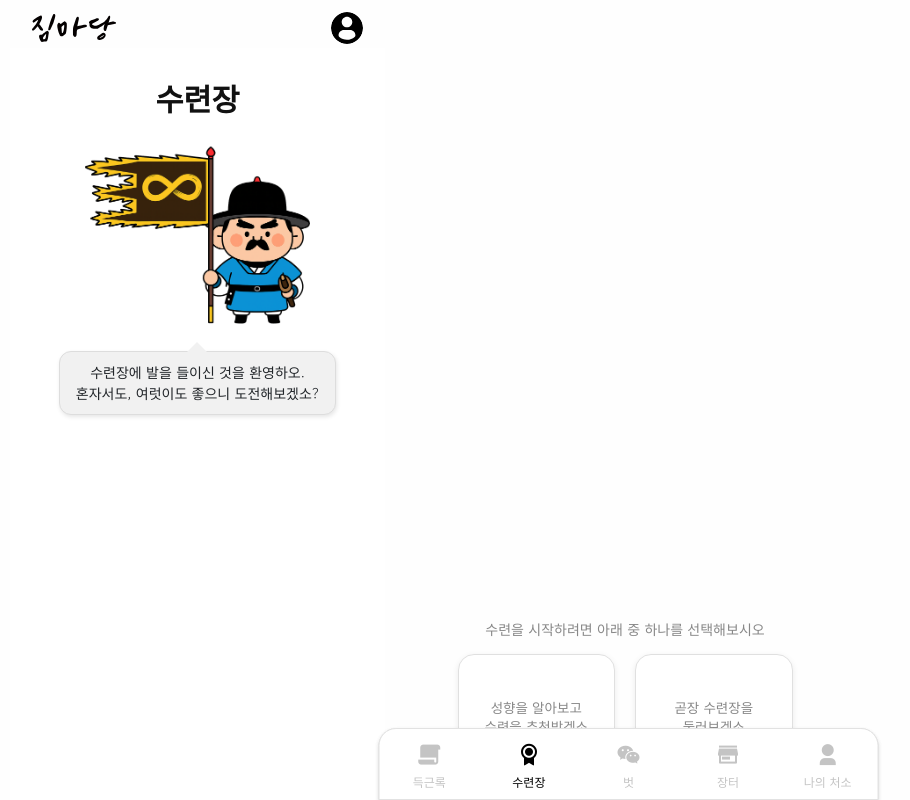
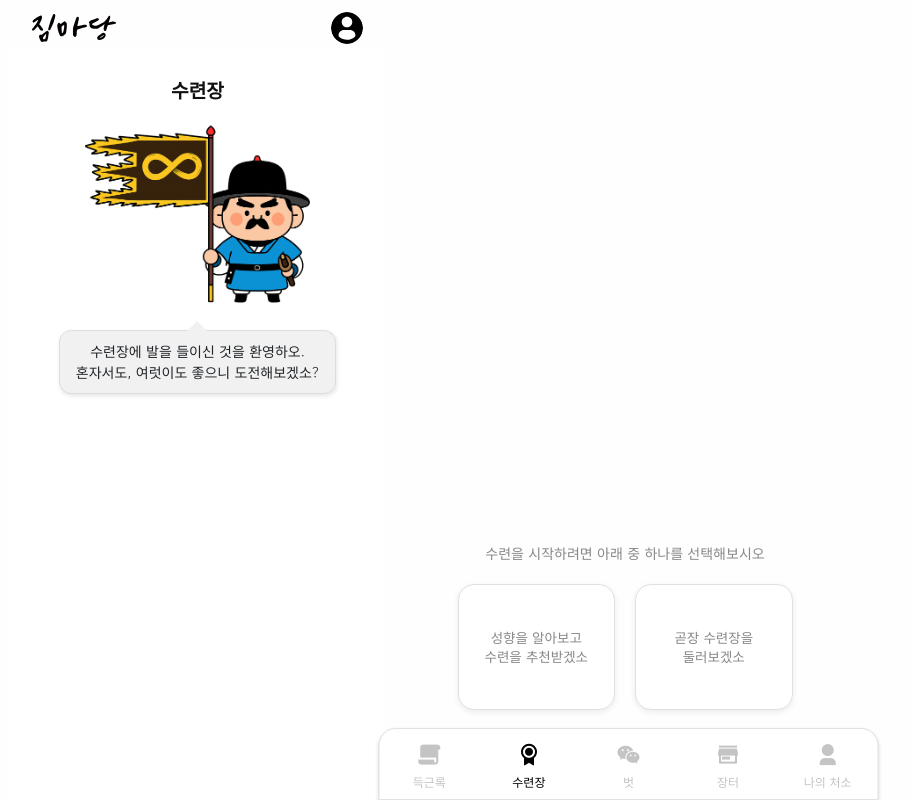
Before and after one commit to soi02/gymfrontend, a React (Vite) app: page /gymmadang/challenge/challengeIntro in a window 1280 px wide. Shown: the whole page, without its empty margins (15-925 px from the left). Built offline with nearby package versions, Linux system fonts and the light colour scheme.

Commit message:
수련장 인트로 수정

```diff
--- a/src/user/challenge/pages/ChallengeIntro.jsx
+++ b/src/user/challenge/pages/ChallengeIntro.jsx
@@ -49,7 +49,7 @@ export default function ChallengeIntro() {
     <div className="challenge-intro-body">
       <div className="challenge-intro-welcome-container">
         <div className="challenge-intro-content">
-          <h2 className="challenge-intro-title">수련장</h2>
+          <h6 className="challenge-intro-title">수련장</h6>
 
           <div className="challenge-intro-character-with-speech">
 
--- a/src/user/challenge/styles/ChallengeIntro.css
+++ b/src/user/challenge/styles/ChallengeIntro.css
@@ -34,7 +34,7 @@ html, body {
 }
 
 .challenge-intro-title {
-  font-size: 1.9rem;
+  font-size: 1.2rem;
   font-weight: bold;
   line-height: 1.5;
   color: #111;
@@ -51,7 +51,7 @@ html, body {
 /* 이미지 */
 .challenge-intro-character-img {
   width: 65%;
-  margin-top: 7px;
+  margin-top: 3px;
 }
 
 /* 말풍선 */
@@ -91,7 +91,7 @@ html, body {
 /* 안내문구 */
 .challenge-intro-gap-helper {
   position: fixed;
-  bottom: 144px;
+  bottom: 220px;
   left: 0;
   right: 0;
   text-align: center;
@@ -111,7 +111,7 @@ html, body {
 /* 선택 버튼 2개 */
 .challenge-choice-group {
   position: fixed;
-  bottom: 20px;
+  bottom: 90px;
   left: 0;
   right: 0;
   display: flex;
@@ -153,65 +153,3 @@ html, body {
   color: #2f80ed;
   background-color: #eaf3ff;
 }
-
-
-
-/* 구분선 */
-/* .challenge-divider {
-  height: 1px;
-  background-color: #e0e0e0;
-  width: 60%;
-  margin: 0 auto;
-  border-radius: 2px;
-} */
-
-
-
-/* 예전 가로 긴 버튼 2개 버전 */
-/* .fixed-button-group {
-  position: fixed;
-  bottom: 14px;
-  left: 0;
-  right: 0;
-  padding: 0 14px;
-  box-sizing: border-box;
-  display: flex;
-  flex-direction: column;
-  max-width: 375px;
-  margin: 0 auto;
-}
-
-.challenge-intro-btn {
-  width: 100%;
-  padding: 14px;
-  font-size: 1rem;
-  border-radius: 12px;
-  border: 1px solid #ddd;
-  background-color: #f9f9f9;
-  color: #111;
-  transition: all 0.2s ease;
-  text-align: center;
-  text-decoration: none;
-  box-sizing: border-box;
-}
-
-.challenge-intro-btn:active {
-  transform: scale(0.97);
-}
-
-.challenge-intro-btn:hover {
-  background-color: #eee;
-}
-
-.challenge-intro-btn.primary {
-  background-color: #001439;
-  color: white;
-  border: none;
-  margin-bottom: 14px;
-}
-
-.challenge-intro-btn.primary:hover {
-  background-color: #1f2937;
-}
-
- */
```
